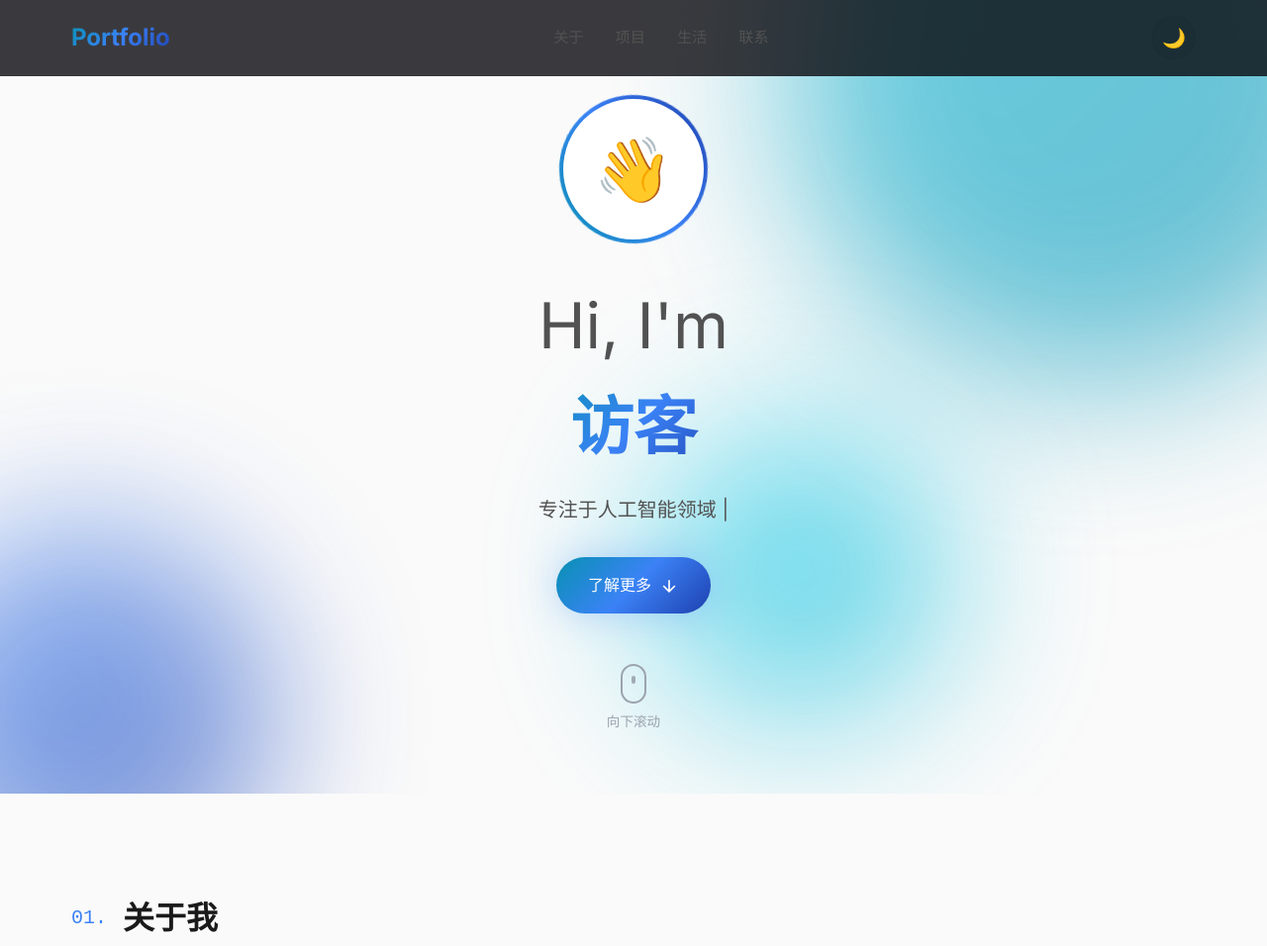
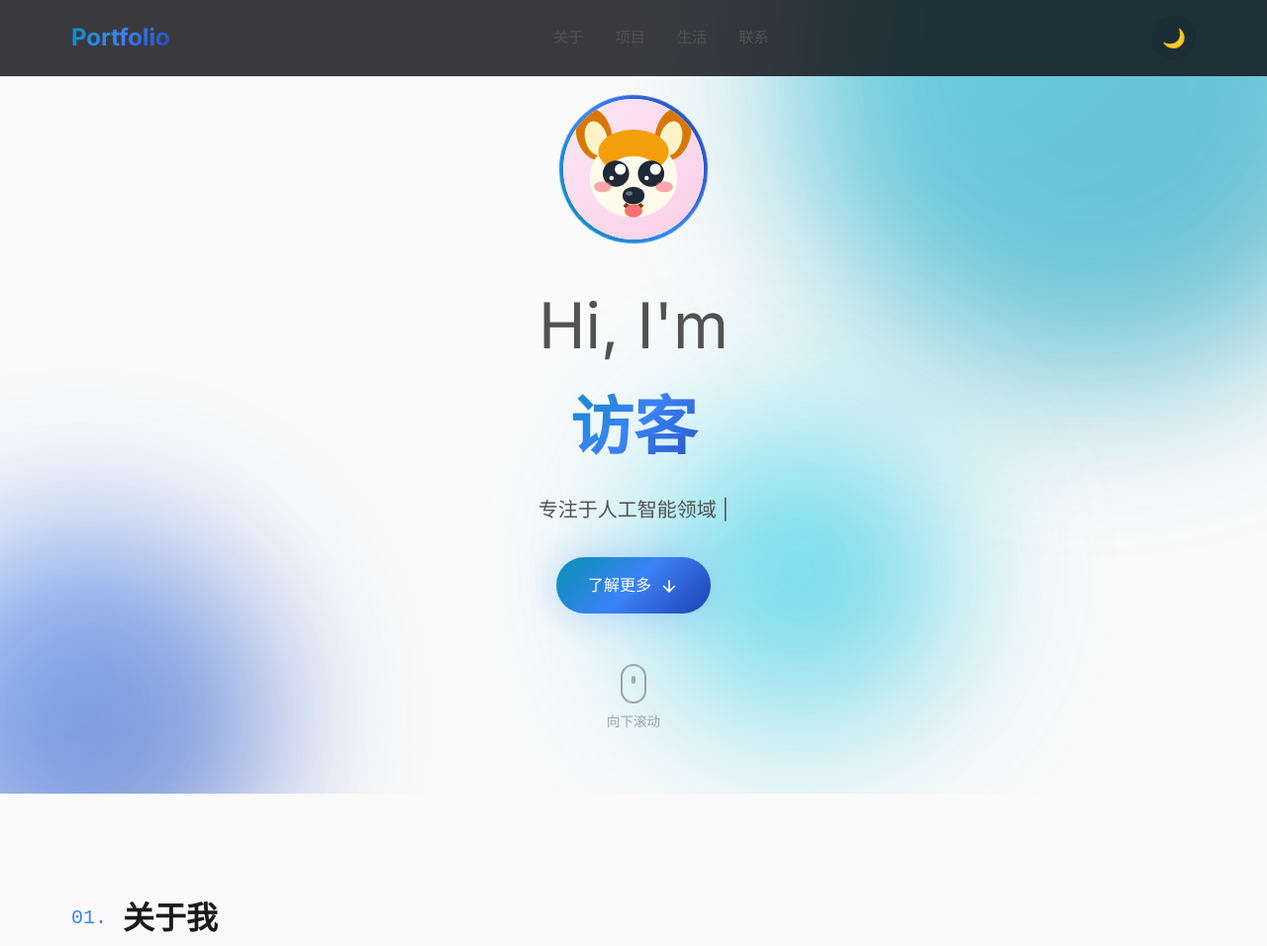
Before and after one commit to FelixWXH/personal-portfolio, a plain HTML site: page index.html in a window 1280 px wide. Shown: the top 956 px of the page at 99% size. Drawn offline with Linux system fonts and the light colour scheme.

Commit message:
Apply Shiba avatar to homepage hero section
- Replace emoji with custom Shiba Inu SVG avatar
- Add avatar image styling
- Pink theme with cute design

```diff
--- a/index.html
+++ b/index.html
@@ -38,7 +38,7 @@
             <div class="avatar-container">
                 <div class="avatar-ring"></div>
                 <div class="avatar">
-                    <span class="avatar-emoji">👋</span>
+                    <img src="avatar-shiba.svg" alt="Shiba Avatar" class="avatar-img">
                 </div>
             </div>
             <h1 class="hero-title">
--- a/styles.css
+++ b/styles.css
@@ -265,7 +265,13 @@ a {
     display: flex;
     align-items: center;
     justify-content: center;
-    font-size: 4rem;
+    overflow: hidden;
+}
+
+.avatar-img {
+    width: 100%;
+    height: 100%;
+    object-fit: cover;
 }
 
 .hero-title {
```
